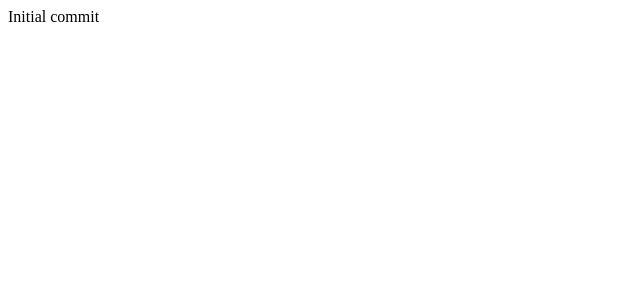
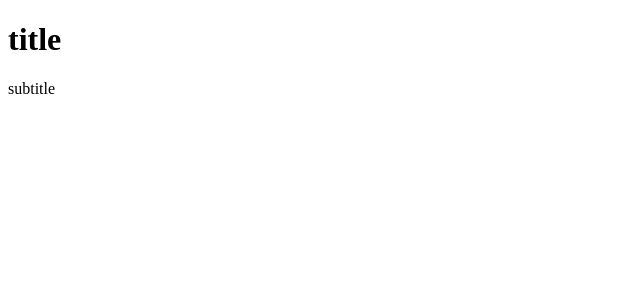
Before and after one commit to BojanIstvancic/TIme-tracker, a React (Create React App) app: page / in a window 1280 px wide. Shown: the top 300 px of the page, without its empty margins (0-640 px from the left). Built offline with nearby package versions, Linux system fonts and the light colour scheme.

Commit message:
comvert app to functional component

```diff
--- a/src/App.tsx
+++ b/src/App.tsx
@@ -1,5 +1,12 @@
-function App() {
-  return <div className="App">Initial commit</div>;
-}
+interface AppProps {}
+
+const App: React.FC<AppProps> = ({}) => {
+  return (
+    <div className="App">
+      <h1>title</h1>
+      <p>subtitle</p>
+    </div>
+  );
+};
 
 export default App;
```
